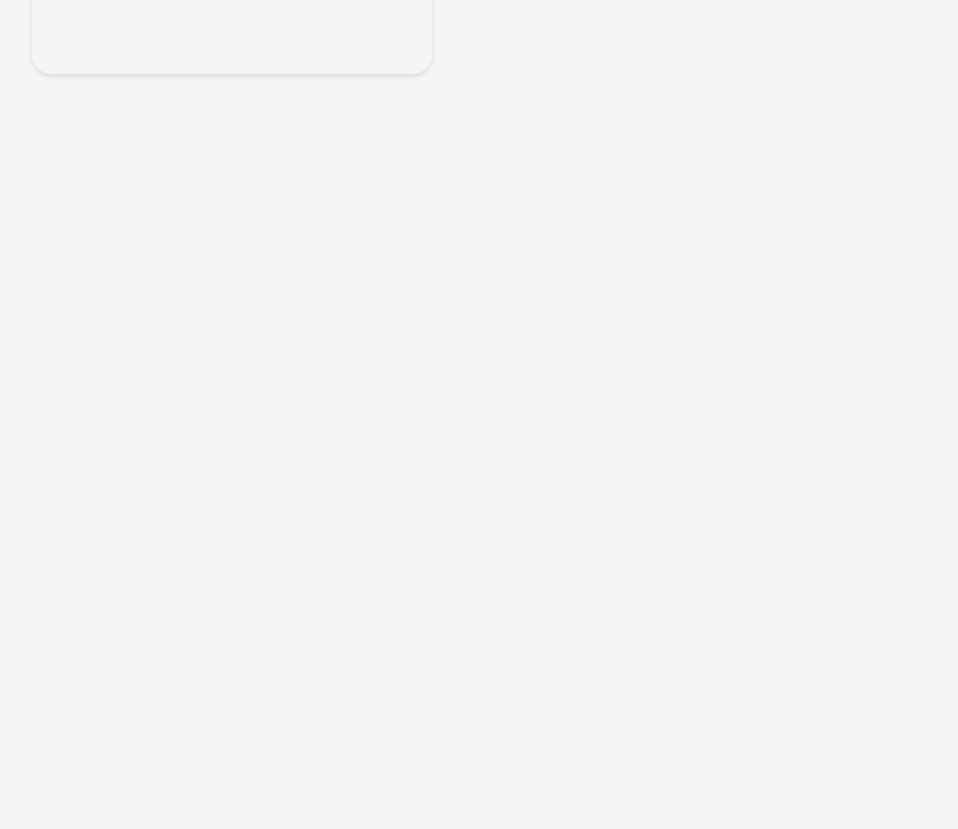
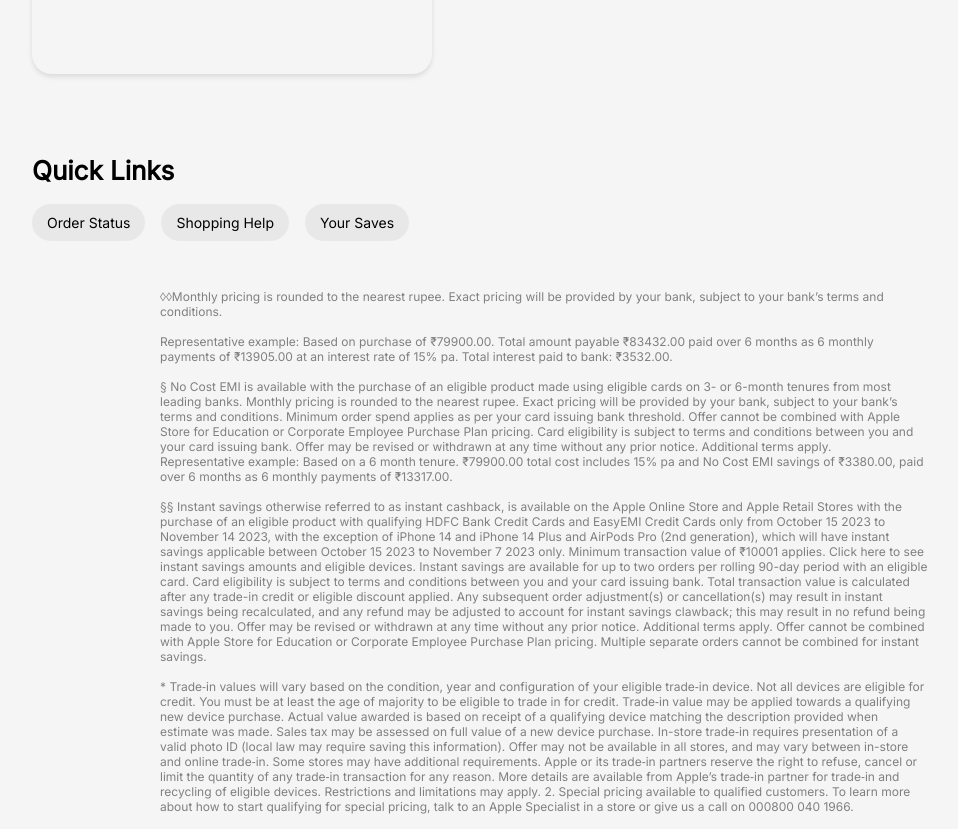
Before and after one commit to volantxs/apple-website-clone, a React (Create React App) app: page / in a window 1280 px wide. Shown: the part 5180-6009 px from the top of the page, without its empty margins (96-1054 px from the left). Before the commit the page ends 5318 px from the top, so only its background shows below. Built offline with nearby package versions, Linux system fonts and the light colour scheme; grey boxes are pictures that could not be loaded.

Commit message:
added a pre footer

```diff
--- a/src/App.css
+++ b/src/App.css
@@ -857,9 +857,14 @@
   border-bottom-left-radius: 20px;
 }
 
-.rowTwo > p{
+.rowTwo > p {
   font-size: 17px;
 }
+ .rowOne > h1 {
+    text-align: start;
+    font-size: 26px;
+ }
+
 
 .col-10{
   width: 85%;
@@ -887,13 +892,14 @@
   background: none;
   border-width: 7px 0px 7px 14px;
   border-color: transparent transparent transparent rgb(92, 92, 92);
-
 }
-
 
 :is(.help_one, .help_two, .help_three, .help_four, .help_five):hover{
   transform: scale(1.02);
   box-shadow: 0px 5px 20px rgba(0,0,0,0.1);
+}
+:is(.help_one, .help_two, .help_three, .rowOne, .help_five) > h1{
+padding-right: 1rem;
 }
 
 .help_one > h5 {
@@ -903,12 +909,21 @@
 
 .help_one > h1 {
   text-align: start;
-  font-size: 28px;
+  font-size: 26px;
   font-weight: 600;
   position: relative;
   top: -1rem;
   color: rgb(255, 243, 177);
 }
+
+.help_three > h1{
+  text-align: start;
+  font-size: 26px;
+  font-weight: 600;
+  position: relative;
+  top: 23px;
+}
+
 
 .help_two > h5 {
   color: #7C81AD;
@@ -917,7 +932,7 @@
 
 .help_two > h1 {
   text-align: start;
-  font-size: 28px;
+  font-size: 26px;
   font-weight: 600;
   position: relative;
   top: -1rem;
@@ -1099,3 +1114,40 @@
   position: relative;
   top: -5px;
 }
+
+/* -------------PreFooter--------------- */
+
+.preFooter{
+  overflow: hidden;
+  margin-left: 8rem;
+}
+
+.preFooter > header {
+  font-size: 13px;
+}
+
+.content{
+  margin-bottom: 3rem;
+}
+
+.content > button{
+  font-size: 14px;
+  background-color: rgb(232, 232, 232);
+  margin-right: 1rem;
+  padding: 10px 15px 10px 15px;
+  border-radius: 20px;
+  border: none;
+  cursor: pointer;
+}
+
+.tc{
+}
+
+pre{
+  text-align: left;
+  text-decoration: none;
+  margin: 0 16rem 0 8rem;
+  text-wrap: wrap;
+  font-size: 12px;
+  color: grey;
+}
--- a/src/App.js
+++ b/src/App.js
@@ -11,6 +11,7 @@
 import Help from './components/help';
 import Experience from './components/experience';
 import Educators from './components/educators';
+import PreFooter from './components/pre-footer';
 
 
 function App() {
@@ -26,6 +27,7 @@
   <Help/>
   <Experience/>
   <Educators/>
+  <PreFooter/>
   </Router>
   );
 }
--- a/src/components/educators.js
+++ b/src/components/educators.js
@@ -18,22 +18,7 @@
     </div>
     )
 
-
 }
 
-const responsive = {
-    desktop: {
-      breakpoint: { max: 3000, min: 1024 },
-      items: 2.9
-    },
-    tablet: {
-      breakpoint: { max: 1024, min: 764 },
-      items: 1.3
-    },
-    mobile: {
-      breakpoint: { max: 464, min: 0 },
-      items: 1
-    }
-  };
 
 export default Educators;
--- /dev/null
+++ b/src/components/pre-footer.js
@@ -0,0 +1,42 @@
+const PreFooter = () => {
+    return(
+        <div className="preFooter">
+            <header>
+                <h1>Quick Links</h1>
+            </header>
+            <div className="content">
+                <button>Order Status</button>
+                <button>Shopping Help</button>
+                <button>Your Saves</button>
+            </div>
+            <div className="tc">
+            <pre>◊◊Monthly pricing is rounded to the nearest rupee. Exact pricing will be provided by your bank, subject to your bank’s terms and conditions.
+
+<br/><br/>Representative example: Based on purchase of ₹79900.00. Total amount payable ₹83432.00 paid over 6 months as 6 monthly payments of ₹13905.00 at an interest rate of 15% pa. Total interest paid to bank: ₹3532.00.
+
+<br/><br/>§ No Cost EMI is available with the purchase of an eligible product made using eligible cards on 3- or 6-month tenures from most leading banks. Monthly pricing is rounded to the nearest rupee. Exact pricing will be provided by your bank, subject to your bank’s terms and conditions. Minimum order spend applies as per your card issuing bank threshold. Offer cannot be combined with Apple Store for Education or Corporate Employee Purchase Plan pricing. Card eligibility is subject to terms and conditions between you and your card issuing bank. Offer may be revised or withdrawn at any time without any prior notice. Additional terms apply.
+
+<br/>Representative example: Based on a 6 month tenure. ₹79900.00 total cost includes 15% pa and No Cost EMI savings of ₹3380.00, paid over 6 months as 6 monthly payments of ₹13317.00.
+
+<br/><br/>§§ Instant savings otherwise referred to as instant cashback, is available on the Apple Online Store and Apple Retail Stores with the purchase of an eligible product with qualifying HDFC Bank Credit Cards and EasyEMI Credit Cards only from October 15 2023 to November 14 2023, with the exception of iPhone 14 and iPhone 14 Plus and AirPods Pro (2nd generation), which will have instant savings applicable between October 15 2023 to November 7 2023 only. Minimum transaction value of ₹10001 applies. Click here to see instant savings amounts and eligible devices. Instant savings are available for up to two orders per rolling 90-day period with an eligible card. Card eligibility is subject to terms and conditions between you and your card issuing bank. Total transaction value is calculated after any trade-in credit or eligible discount applied. Any subsequent order adjustment(s) or cancellation(s) may result in instant savings being recalculated, and any refund may be adjusted to account for instant savings clawback; this may result in no refund being made to you. Offer may be revised or withdrawn at any time without any prior notice. Additional terms apply. Offer cannot be combined with Apple Store for Education or Corporate Employee Purchase Plan pricing. Multiple separate orders cannot be combined for instant savings.
+
+<br/><br/>* Trade‑in values will vary based on the condition, year and configuration of your eligible trade‑in device. Not all devices are eligible for credit. You must be at least the age of majority to be eligible to trade in for credit. Trade‑in value may be applied towards a qualifying new device purchase. Actual value awarded is based on receipt of a qualifying device matching the description provided when estimate was made. Sales tax may be assessed on full value of a new device purchase. In-store trade‑in requires presentation of a valid photo ID (local law may require saving this information). Offer may not be available in all stores, and may vary between in-store and online trade‑in. Some stores may have additional requirements. Apple or its trade‑in partners reserve the right to refuse, cancel or limit the quantity of any trade‑in transaction for any reason. More details are available from Apple’s trade‑in partner for trade‑in and recycling of eligible devices. Restrictions and limitations may apply.
+2. Special pricing available to qualified customers. To learn more about how to start qualifying for special pricing, talk to an Apple Specialist in a store or give us a call on 000800 040 1966.
+
+<br/><br/>° New and qualified returning subscribers only. ₹99/month after free trial. Only one offer per Apple ID and only one offer per family if you’re part of a Family Sharing group, regardless of the number of devices that you or your family purchase. This offer is not available if you or your family have previously accepted an Apple TV+ three-months-free or one-year-free offer. Offer valid for three months after eligible device activation. Plan automatically renews until cancelled. Restrictions and other terms apply.
+
+<br/><br/>°° New and qualified returning subscribers only. ₹99/month after free trial. Only one offer per Apple ID and only one offer per family if you’re part of a Family Sharing group, regardless of the number of devices that you or your family purchase. This offer is not available if you or your Family Sharing group have previously accepted an Apple Arcade three-months-free offer. Offer valid for three months after eligible device activation. Plan automatically renews until cancelled. Restrictions and other terms apply.
+⁺ New subscribers only. ₹99/month after trial. Offer available for a limited time to new subscribers who connect an eligible device to an Apple device running iOS 15 or iPadOS 15 or later. Offer valid for three months after eligible device pairing. No audio product purchase necessary for current owners of eligible devices. Plan automatically renews until cancelled. Restrictions and other terms apply.
+
+<br/><br/>⁺⁺ New subscribers only. Plan automatically renews at your region’s price per month until cancelled. Restrictions and other terms apply. Only one offer per Apple ID, regardless of the number of devices you purchase. Offer cannot be combined with other free trials or offers for Apple Music. With eligible audio devices: Offer is available for a limited time to new subscribers who connect an eligible device to an Apple device running iOS 15 or iPadOS 15 or later. Offer is valid for 3 months after eligible device pairing. No purchase necessary for current owners of eligible audio devices. With the purchase and activation of a new iPhone: Offer is available for a limited time to new subscribers who purchase and activate a new iPhone. Offer is valid for 3 months after eligible iPhone activation.
+
+<br/><br/>‡ Listed pricing is Maximum Retail Price (inclusive of all taxes).
+
+<br/><br/>We use your location to show you delivery options faster. We found your location using your IP address or because you entered it during a previous visit to Apple.</pre>
+            </div>
+
+        </div>
+    )
+}
+
+export default PreFooter;
```
